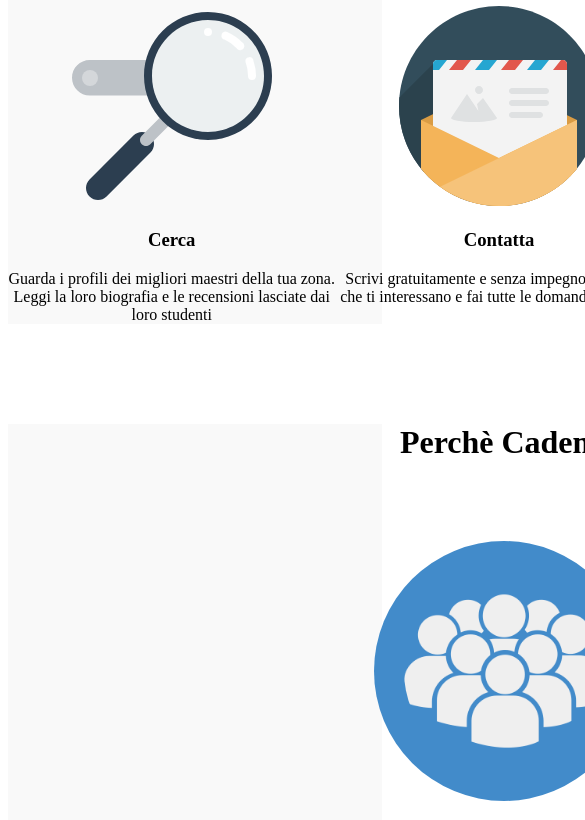
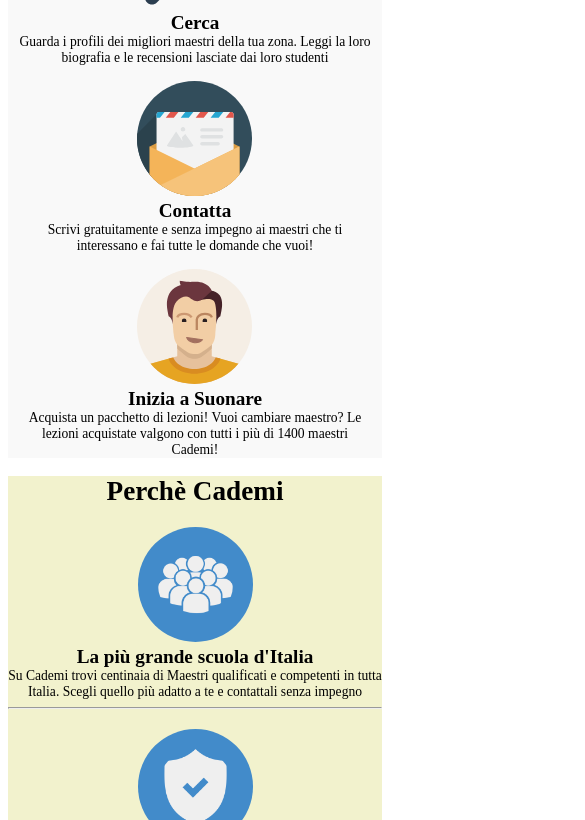
Before and after one commit to Silvia-Du/html-css-resp-wannabe, a plain HTML site: page index.html in a window 390 px wide. Shown: the part 624-1444 px from the top of the page, 585 px wide, since content can reach past the window. Drawn offline with Linux system fonts and the light colour scheme.

Commit message:
fine media : max-width 480px

```diff
--- a/style.css
+++ b/style.css
@@ -71,3 +71,74 @@ img {
 .clear {
   clear: both;
 }
+
+/* MEDIA */
+
+@media screen and (max-width: 480px){
+
+  .row{
+    margin: 0;
+    width: 100%;
+    font-size: 0.85rem;
+  }
+
+  #lezioni .row img,
+  #steps .row img {
+    height: 115px;
+  }
+
+  #lezioni .row,
+  #steps .row {
+    display: flex;
+    flex-direction: column;
+    align-items: center;
+  }
+
+  #lezioni .row,
+  #why .row {
+    background-color: #f2f2cd;
+  }
+
+  h3{
+    margin: 0;
+    font-size: 1.2rem;
+  }
+
+  /* lezioni */
+
+  #lezioni .row>.left,
+  #lezioni .row>.right {
+    width: 95%;
+  }
+
+  #lezioni .row>.left {
+    margin-bottom: 20px;
+  }
+
+  /* steps */
+
+  #steps .row>.left,
+  #steps .row>.central,
+  #steps .row>.right {
+    width: 95%;
+  }
+
+  #steps .row>.left,
+  #steps .row>.central {
+    margin-bottom: 15px;
+  }
+
+  /* why */
+
+  #why .row img {
+    height: 75px;
+    padding: 20px
+  }
+
+  #why .row>.first,
+  #why .row>.second,
+  #why .row>.third {
+  margin-top: 20px;
+}
+
+}
```
